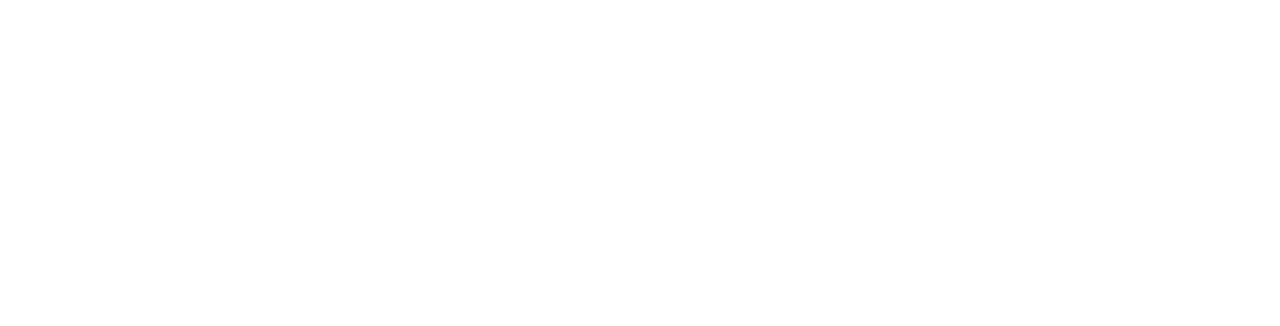
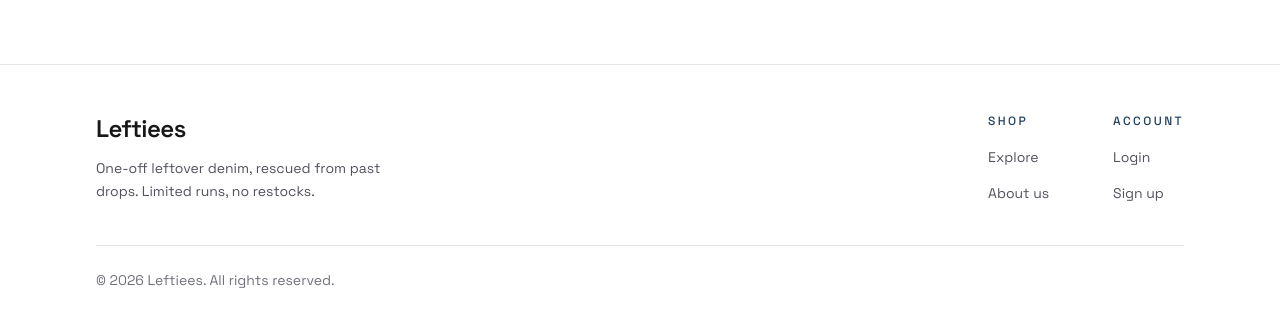
Before and after one commit to huzaifa-ameeer/leftiees, a Next.js app in the folder leftiees/: page / in a window 1280 px wide. Shown: the part 1456-1782 px from the top of the page. Before the commit the page ends 1520 px from the top, so only its background shows below. Built offline with nearby package versions, Linux system fonts and the light colour scheme.

Commit message:
feat: add site-wide footer

```diff
--- /dev/null
+++ b/leftiees/app/components/footer.tsx
@@ -0,0 +1,69 @@
+import Link from "next/link";
+
+const FOOTER_LINKS = [
+  {
+    heading: "Shop",
+    links: [
+      { href: "/explore", label: "Explore" },
+      { href: "/about", label: "About us" },
+    ],
+  },
+  {
+    heading: "Account",
+    links: [
+      { href: "/login", label: "Login" },
+      { href: "/signup", label: "Sign up" },
+    ],
+  },
+];
+
+export default function Footer() {
+  return (
+    <footer className="border-t border-black/10">
+      <div className="mx-auto w-full max-w-6xl px-4 py-12 sm:px-6 lg:px-8">
+        <div className="flex flex-col gap-10 sm:flex-row sm:justify-between">
+          <div className="max-w-xs">
+            <Link
+              href="/"
+              className="text-2xl font-semibold tracking-tight text-foreground"
+            >
+              Leftiees
+            </Link>
+            <p className="mt-3 text-sm leading-relaxed text-zinc-600">
+              One-off leftover denim, rescued from past drops. Limited runs, no
+              restocks.
+            </p>
+          </div>
+
+          <div className="flex gap-12 sm:gap-16">
+            {FOOTER_LINKS.map((group) => (
+              <div key={group.heading}>
+                <h3 className="text-xs font-medium uppercase tracking-[0.2em] text-denim">
+                  {group.heading}
+                </h3>
+                <ul className="mt-4 flex flex-col gap-3">
+                  {group.links.map((link) => (
+                    <li key={link.href}>
+                      <Link
+                        href={link.href}
+                        className="text-sm text-zinc-600 transition-colors hover:text-foreground"
+                      >
+                        {link.label}
+                      </Link>
+                    </li>
+                  ))}
+                </ul>
+              </div>
+            ))}
+          </div>
+        </div>
+
+        <div className="mt-10 border-t border-black/10 pt-6">
+          <p className="text-sm text-zinc-500">
+            © {new Date().getFullYear()} Leftiees. All rights reserved.
+          </p>
+        </div>
+      </div>
+    </footer>
+  );
+}
--- a/leftiees/app/layout.tsx
+++ b/leftiees/app/layout.tsx
@@ -1,6 +1,7 @@
 import type { Metadata } from "next";
 import { Space_Grotesk } from "next/font/google";
 import Navbar from "./components/navbar";
+import Footer from "./components/footer";
 import "./globals.css";
 
 const spaceGrotesk = Space_Grotesk({
@@ -20,6 +21,7 @@
       <body className="flex min-h-full flex-col">
         <Navbar />
         {children}
+        <Footer />
       </body>
     </html>
   );
```
